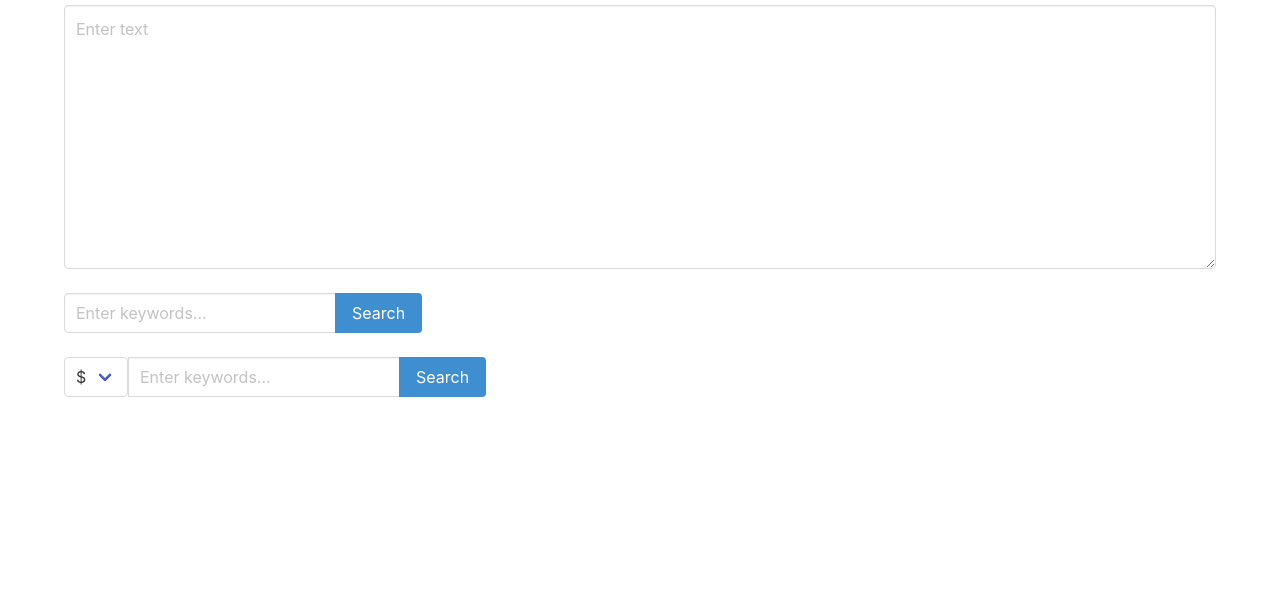
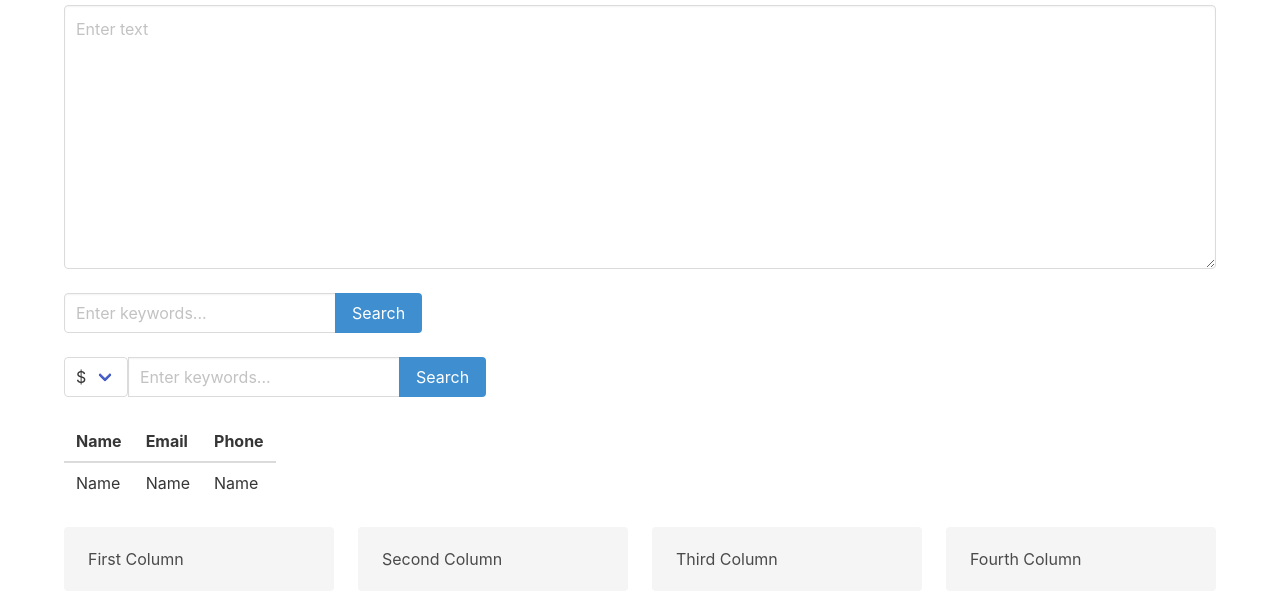
Before and after one commit to samocain93/bulma-practice, a plain HTML site: page index.html in a window 1280 px wide. Shown: the part 4562-5169 px from the top of the page. Drawn offline with nearby package versions, Linux system fonts and the light colour scheme.

Commit message:
finish adding content

```diff
--- a/index.html
+++ b/index.html
@@ -418,6 +418,49 @@
 
         <!-- Tables -->
 
+        <div class="block">
+            <table class="table">
+                <thead>
+                    <tr>
+                        <th>Name</th>
+                        <th>Email</th>
+                        <th>Phone</th>
+                    </tr>
+                </thead>
+                <tbody>
+                    <tr>
+                        <td>Name</td>
+                        <td>Name</td>
+                        <td>Name</td>
+                    </tr>
+                </tbody>
+            </table>
+        </div>
+
+
+
+
+        <!-- grid system -->
+
+        <div class="block">
+            <div class="columns">
+                <div class="column">
+                   <p class="notification">First Column</p>
+                </div>
+                <div class="column">
+                   <p class="notification">Second Column</p>
+                </div>
+                <div class="column">
+                   <p class="notification">Third Column</p>
+                </div>
+                <div class="column">
+                   <p class="notification">Fourth Column</p>
+                </div>
+            </div>
+        </div>
+
+
+
 
 
 
```
